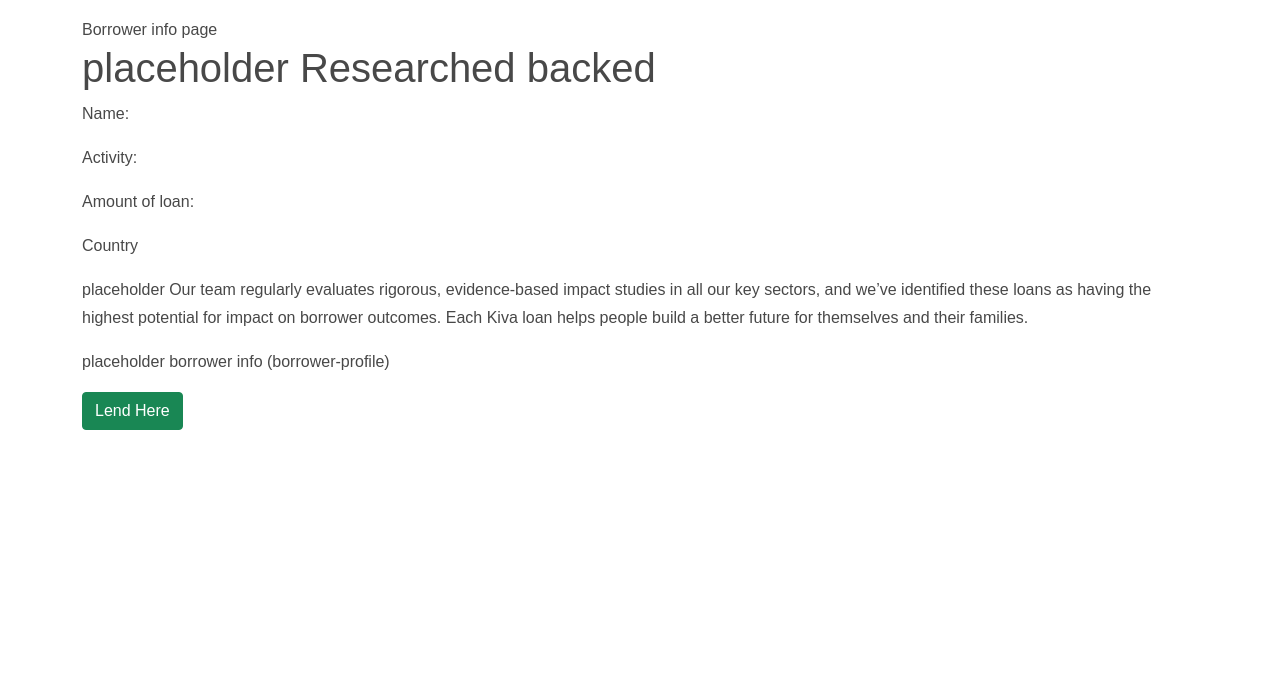
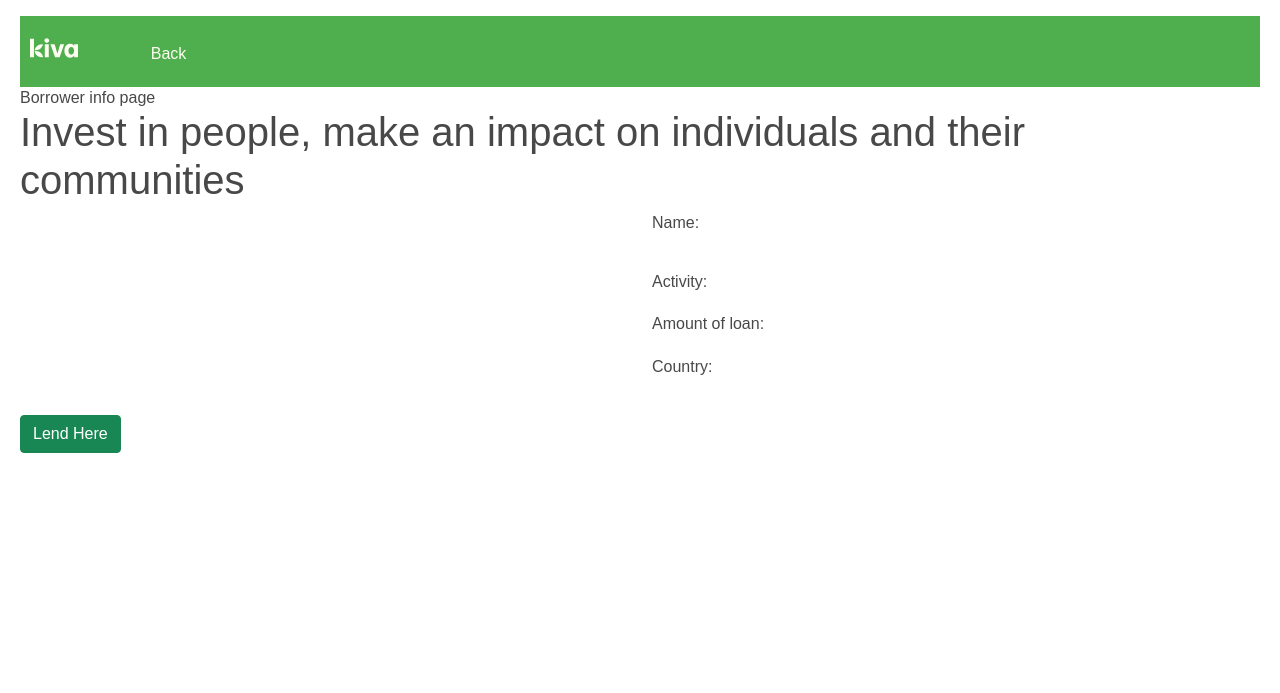
Before and after one commit to aausen/kiva-project, a Flask app: page /more/1 in a window 1280 px wide. Shown: the top 693 px of the page. Run offline with Flask 2, Linux system fonts and the light colour scheme.

Commit message:
nav bar/more-info grid/back button added

```diff
--- a/static/style.css
+++ b/static/style.css
@@ -72,7 +72,7 @@ rem
  solid #49953f;
 }
 .header-button:link, .header-button:visited, .header-button:hover, .header-button:active {
-    color: #fff;
+    color: rgb(253, 253, 241);
     text-decoration: none;
 }
 @media only screen and (min-width: 681px)
@@ -82,6 +82,10 @@ rem
 ;
     line-height: 4rem;
 }
+.navbar{
+    background-color: #4faf4e;
+    padding-bottom: 2px;
+}
 .header-button {
     display: block;
     padding: 0;
@@ -90,10 +94,12 @@ rem
     white-space: nowrap;
     text-align: center;
 }
-/* .header-button {
+.header-button {
     background-color: #4faf4e;
-    padding: 20px;
-} */
+    padding-bottom: 2px;
+    padding-inline-start: 10px;
+
+}
 
 .button.expanded {
     width: 100%;
@@ -140,6 +146,7 @@ body {
 }
 html, body {
     font-size: 16px;
+
 }
 *, *:before, *:after {
     box-sizing: border-box;
@@ -176,7 +183,12 @@ html {
     top: 0;
     width: 100%;
 }
-.borrower-image-wrapper.absolute-positioned .borrower-image[data-v-524d879b], .borrower-image-wrapper.full-width-borrower-image .borrower-image[data-v-524d879b], .borrower-image-wrapper.offset-borrower-image .borrower-image[data-v-524d879b] {
+.borrower-image-wrapper.absolute-positioned
+.borrower-image[data-v-524d879b],
+.borrower-image-wrapper.full-width-borrower-image
+.borrower-image[data-v-524d879b],
+.borrower-image-wrapper.offset-borrower-image
+.borrower-image[data-v-524d879b] {
     position: absolute;
 }
 a img, hr {
@@ -187,6 +199,8 @@ img {
     display: inline-block;
     height: auto;
     max-width: 100%;
+    padding-top: 20px;
+    padding-bottom: 20px;
     vertical-align: middle;
 }
 img {
@@ -205,13 +219,8 @@ a {
     cursor: pointer;
     line-height: inherit;
     text-decoration: none;
-}
-user agent stylesheet
-a:-webkit-any-link {
-    color: -webkit-link;
-    cursor: pointer;
-}
-.row {
+
+row {
     -webkit-box-orient: horizontal;
     -webkit-box-direction: normal;
     display: -webkit-box;
@@ -222,8 +231,7 @@ a:-webkit-any-link {
     margin-left: auto;
     margin-right: auto;
     max-width: 61.875
-rem
-;
+    rem::after    ;
 }
 .www-page {
     -webkit-box-orient: vertical;
--- a/templates/more-info.html
+++ b/templates/more-info.html
@@ -22,25 +22,61 @@
     <body>
         <p type="hidden" value={{loan_id}} id="loanId"> </p>
 
-        <div class="container">
+        <div class="container-fluid">
+
+            <nav class="navbar navbar-expand-lg navabar-light sticky-top">
+                <div class="navbar-nav">
+
+            <!-- <div class="row"> -->
+            <div class="row">
+                <!-- <div class="col 3 small-3 large-2  xxlarge2 columns header-column logo-area"> -->
+                <div class="col-sm-4 col-xl-4">
+                    <a class="header-button" href="https://www.kiva.org/" aria-current="page"
+                        class="header-logo header-button router-link-exact-active router-link-active">
+                    <svg width="3em" height="3em"
+                        xmlns="http://www.w3.org/2000/svg" viewBox="0 0 57 23" class="icon">
+                    <path d="M4.695.391H0v22.141h4.695V.391zm12.899 22.141h4.695V7.011h-4.695v15.521zm12.159
+                        0h5.413l5.413-15.521h-4.662s-2.544 8.445-3.293 11.119h-.066c-.75-2.674-3.326-11.119-3.326-11.119h-4.956l5.477
+                        15.521zm-23.537-8.31c7.37 0 9.092-6.158 9.092-7.21h-.637c-7.372 0-9.094 6.157-9.094 7.21h.639zm-.639.969c0
+                        1.117 1.276 7.403 9.222 7.403h.638c0-1.119-1.277-7.403-9.221-7.403h-.639zM22.746 2.739C22.746 1.272 21.671 0
+                        19.941 0c-1.727 0-2.804 1.272-2.804 2.739 0 1.468 1.077 2.739 2.804 2.739 1.73 0 2.805-1.271 2.805-2.739M57
+                        7.011h-4.532V9.13c-.783-1.631-2.608-2.543-4.729-2.543-3.848 0-6.88 3.129-6.88 8.184 0 5.087 2.935 8.185 6.652
+                        8.185 2.608 0 4.173-1.272 4.956-2.675v2.25H57V7.011zm-4.663 8.151c0 2.871-1.76 4.208-3.522 4.208-1.924
+                        0-3.163-1.956-3.163-4.598 0-2.608 1.305-4.598 3.326-4.598 1.663 0 3.359 1.37 3.359 4.206v.782z"
+                        fill="currentColor"></path></svg></a>
+                    <!-- <span class="hidden-aria show-for-sr">home</span></a> -->
+                </div>
+                <div class="btn col-md-4 col-xl-4"></div>
+
+                <div class="btn col-md-4 col-xl-4">
+                    <a class="header-button" href="http://10.0.0.18:5000/#">Back</a>
+                </div>
+            </div>
+        </div>
+        </nav>
             <header>Borrower info page</header>
-            <h1>placeholder Researched backed</h1>
-            <div id="borrower-img"></div>
-            <p>Name:</p><div id="borrower-name"></div>
-            <p>Activity:</p><div id="borrower-activity"></div>
-            <p>Amount of loan:</p><div id="borrower-amount"></div>
-            <p>Country</p><div id="borrower-country"></div>
-            <div id='borrower-desc'></div>
-            <p>placeholder Our team regularly evaluates rigorous, evidence-based impact studies
-               in all our key sectors, and we’ve identified these loans as having the highest
-               potential for impact on borrower outcomes.
-               Each Kiva loan helps people build a better future for themselves and their families.
-            </p>
-            <p>placeholder borrower info (borrower-profile)</p>
-            <!--file path in browser needs correct loan id to redirect in browser
-            to check out-->
+            <h1>Invest in people, make an impact on individuals and their communities</h1>
+    </div>
+
+        <div class="container-fluid">
+            <div class="row">
+                <div class="col col-md-4 col-xl-6"
+                    id="borrower-img"></div>
+                <div class="col col-md-8 col-xl-6">
+                <!--JINJA templating needed or info made into a form-->
+                    <p>Name:<div id="borrower-name"><br></div>
+                        Activity:<div id="borrower-activity"><br></div>
+                        Amount of loan:<div id="borrower-amount"><br></div>
+                        Country:<div id="borrower-country"><br></div></p>
+                    <p><div id='borrower-desc'></div></p>
+                </div>
+            </div>
+
+            <!--redirects to check out-->
             <a class= "btn btn-success" id="lend-here" href="{{ loan_here }}" >Lend Here</a>
         </div>
+    </div>
+</div>
         <!-- <script src="/static/more-info.js"></script>
         <script src="/static/googlemap.js"></script>
         <script src="https://code.jquery.com/jquery-3.5.1.min.js"></script> -->
```
Also changed, not shown: templates/index.html (+38 -34 lines).
